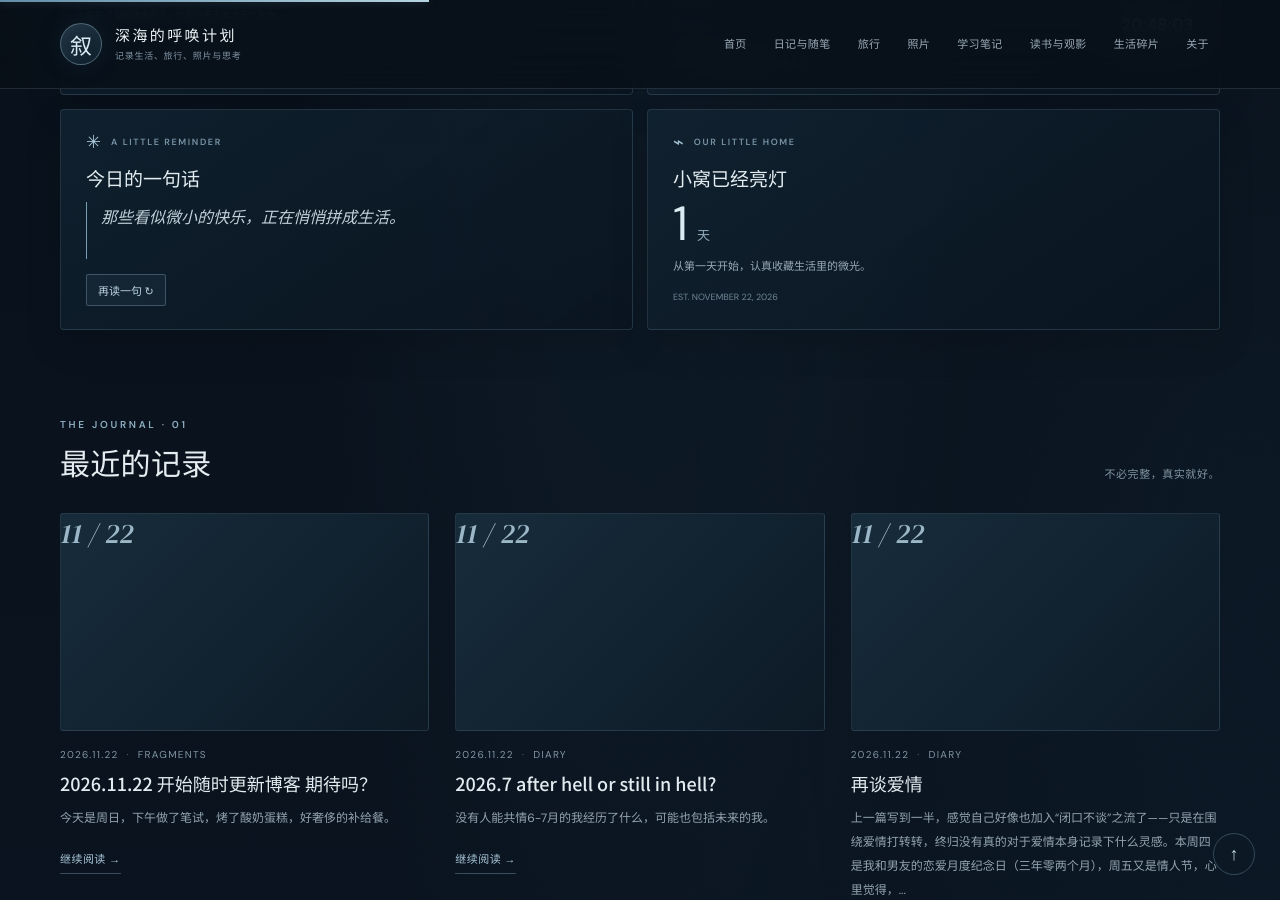
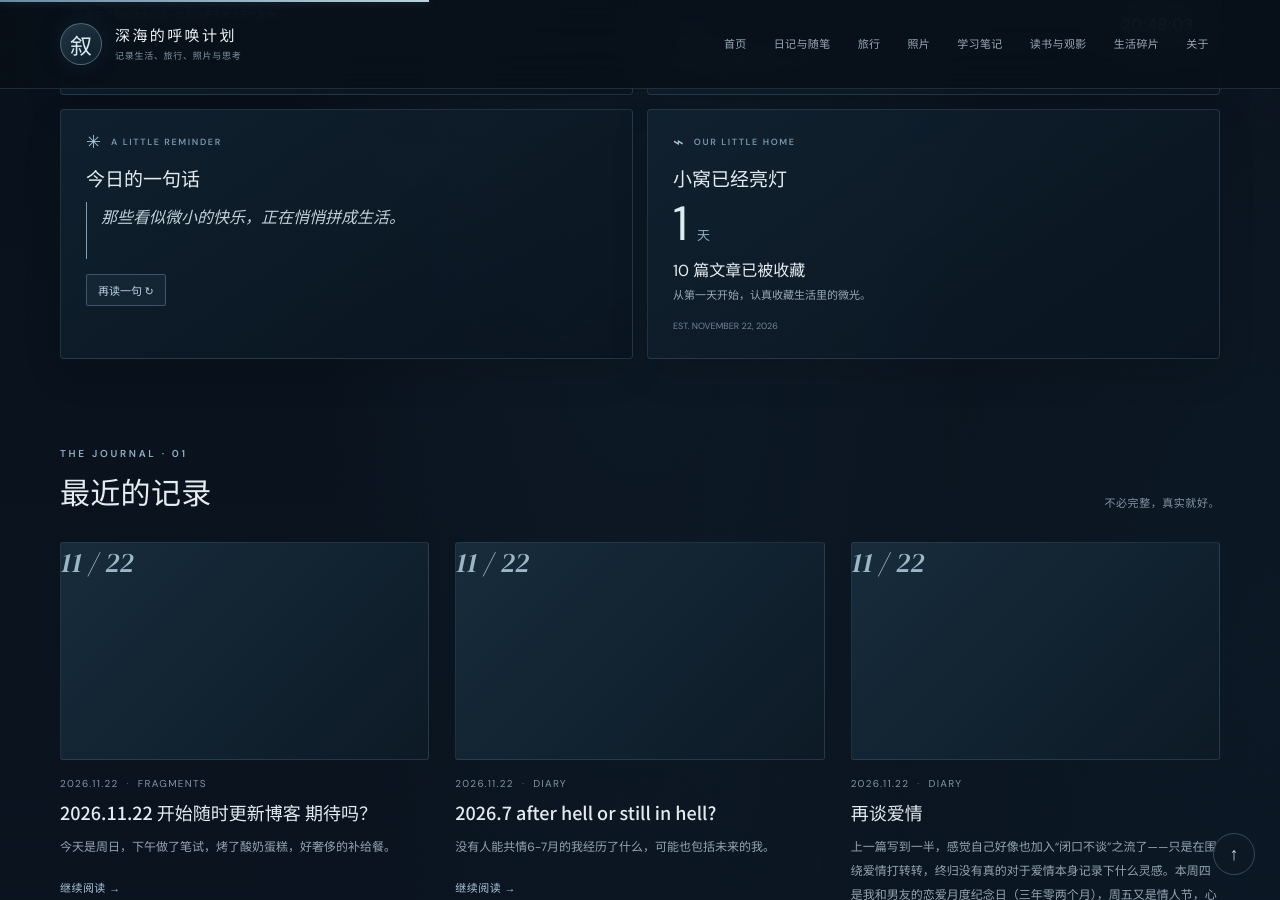
Before and after one commit to SabrinaGu822/SabrinaGu822.github.io, a Jekyll site: the page built from index.md, in a window 1280 px wide and 900 px high, scrolled down 1079 px. Built offline with Jekyll 4.4.1, drawn with Linux system fonts in a browser that asks for light colours.

Commit message:
Show total published article count in home card

```diff
--- a/_layouts/home.html
+++ b/_layouts/home.html
@@ -67,6 +67,10 @@ layout: default
       <div class="cozy-card-top"><span class="cozy-icon">⌁</span><span class="cozy-label">OUR LITTLE HOME</span></div>
       <h3>小窝已经亮灯</h3>
       <div class="days-count"><strong id="site-days">1</strong><span>天</span></div>
+      <div class="article-count" aria-label="网站文章总数">
+        <span class="article-count-number">{{ site.posts | size }}</span>
+        <span class="article-count-label">篇文章已被收藏</span>
+      </div>
       <p class="cozy-description">从第一天开始，认真收藏生活里的微光。</p>
       <small class="cozy-footnote">EST. NOVEMBER 22, 2026</small>
     </article>
```
